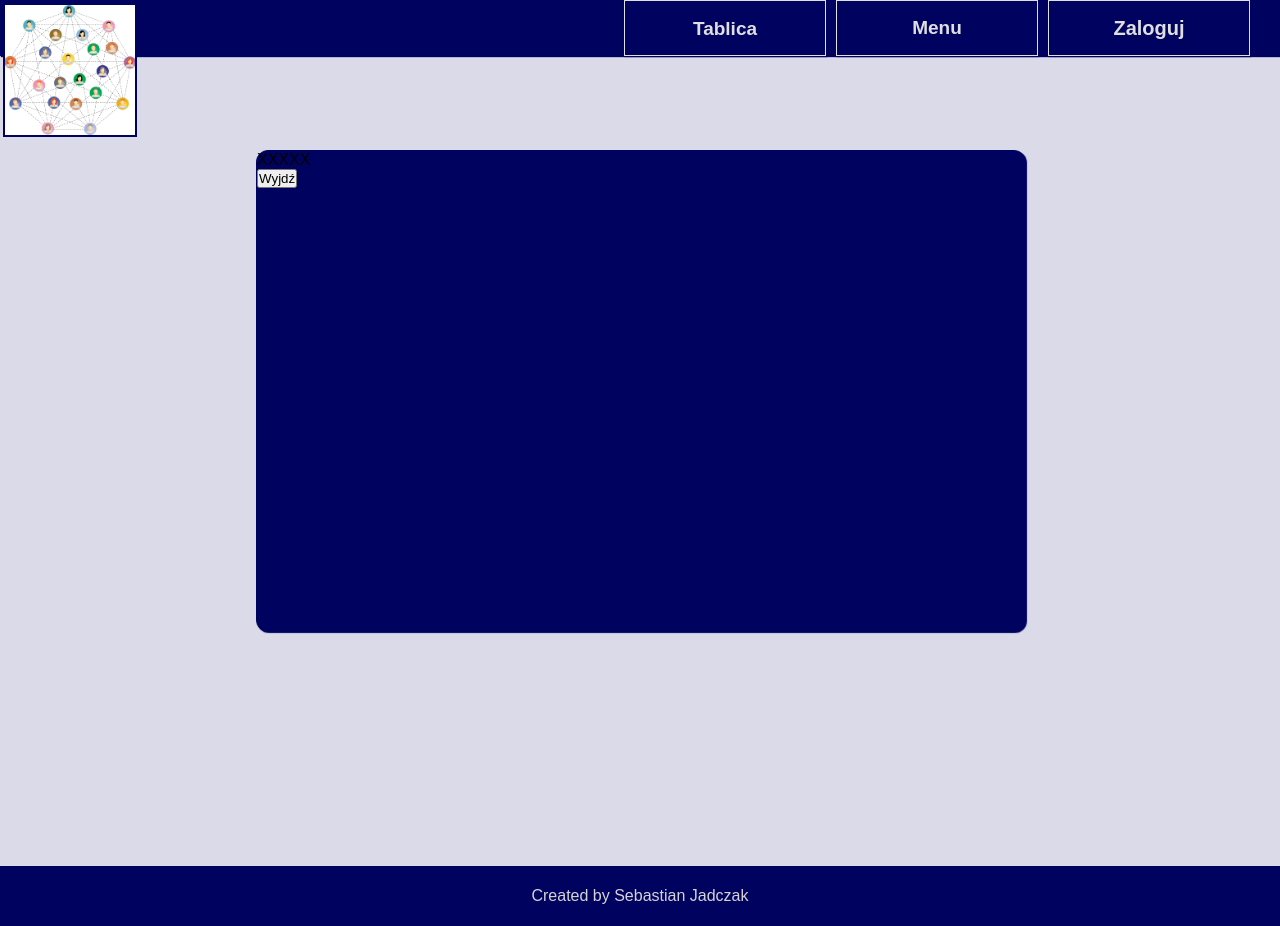
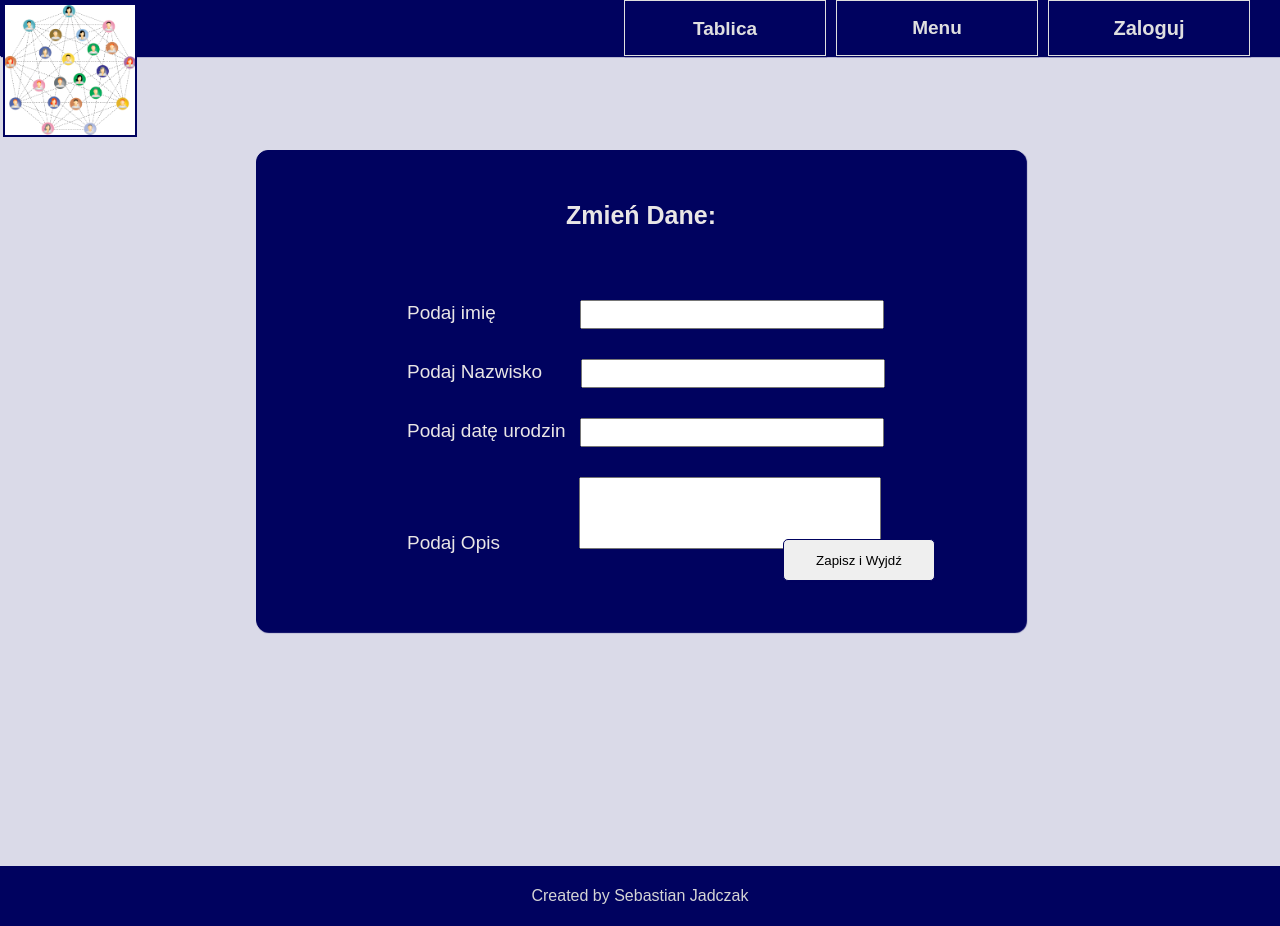
Before and after one commit to SebastianJadczak/personalweb, a React (Create React App) app: page /myaccount in a window 1280 px wide. Both pictures are taken after a click on the button "Edytuj". Built offline with nearby package versions, Linux system fonts and the light colour scheme.

Commit message:
add styles EditProfile Page

```diff
--- a/src/Pages/EditProfile.js
+++ b/src/Pages/EditProfile.js
@@ -3,8 +3,29 @@ import React from "react";
 const EditProfile = (props) => {
     return (
         <div className="EditProfile">
-            <p>XXXXX</p>
-            <button onClick={props.exit}>Wyjdź</button>
+            <h3>Zmień Dane:</h3>
+
+            <div className="changeName">
+                <label>Podaj imię</label>
+                <input type="text" />
+            </div>
+
+            <div className="changeSurname">
+                <label>Podaj Nazwisko</label>
+                <input type="text" />
+            </div>
+
+            <div className="changeBirthday">
+                <label>Podaj datę urodzin</label>
+                <input type="text" />
+            </div>
+
+            <div className="changeDescription">
+                <label>Podaj Opis</label>
+                <textarea className="description"></textarea>
+            </div>
+
+            <button onClick={props.exit}>Zapisz i Wyjdź</button>
         </div>
     )
 }
--- a/src/styles/App.css
+++ b/src/styles/App.css
@@ -349,6 +349,8 @@ div.account div.acc button.mySelf {
 /* EditProfile */
 
 div.EditProfile {
+  display: flex;
+  flex-direction: column;
   position: absolute;
   top: 150px;
   width: 60vw;
@@ -358,6 +360,85 @@ div.EditProfile {
   box-shadow: 1px 1px 1px rgb(0, 2, 95);
   border: 1px solid rgb(0, 2, 95);
   z-index: 1;
+  color: rgb(233, 230, 230);
+}
+
+div.EditProfile h3 {
+  text-align: center;
+  font-size: 25px;
+  padding-top: 50px;
+  padding-bottom: 70px;
+}
+
+div.EditProfile div.changeName {
+  padding-bottom: 30px;
+  padding-left: 150px;
+}
+
+div.EditProfile div.changeName label {
+  font-size: 19px;
+  margin-right: 84px;
+}
+
+div.EditProfile div.changeName input {
+  height: 25px;
+  width: 300px;
+}
+
+div.EditProfile div.changeSurname {
+  padding-bottom: 30px;
+  padding-left: 150px;
+}
+
+div.EditProfile div.changeSurname label {
+  font-size: 19px;
+  margin-right: 39px;
+}
+
+div.EditProfile div.changeSurname input {
+  height: 25px;
+  width: 300px;
+}
+
+div.EditProfile div.changeBirthday {
+  padding-bottom: 30px;
+  padding-left: 150px;
+}
+
+div.EditProfile div.changeBirthday label {
+  font-size: 19px;
+  margin-right: 15px;
+}
+
+div.EditProfile div.changeBirthday input {
+  height: 25px;
+  width: 300px;
+}
+
+div.EditProfile div.changeDescription {
+  padding-bottom: 20px;
+  padding-left: 150px;
+}
+
+div.EditProfile div.changeDescription label {
+  font-size: 19px;
+  margin-right: 79px;
+}
+
+div.EditProfile div.changeDescription textarea {
+  height: 70px;
+  width: 300px;
+}
+
+div.EditProfile button {
+  position: absolute;
+  width: 150px;
+  height: 40px;
+  border-radius: 5px;
+  box-shadow: 1px 1px 1px rgb(0, 2, 95);
+  border: 1px solid rgb(0, 2, 95);
+  bottom: 50px;
+  right: 90px;
 }
 
 /* Footer */
```
